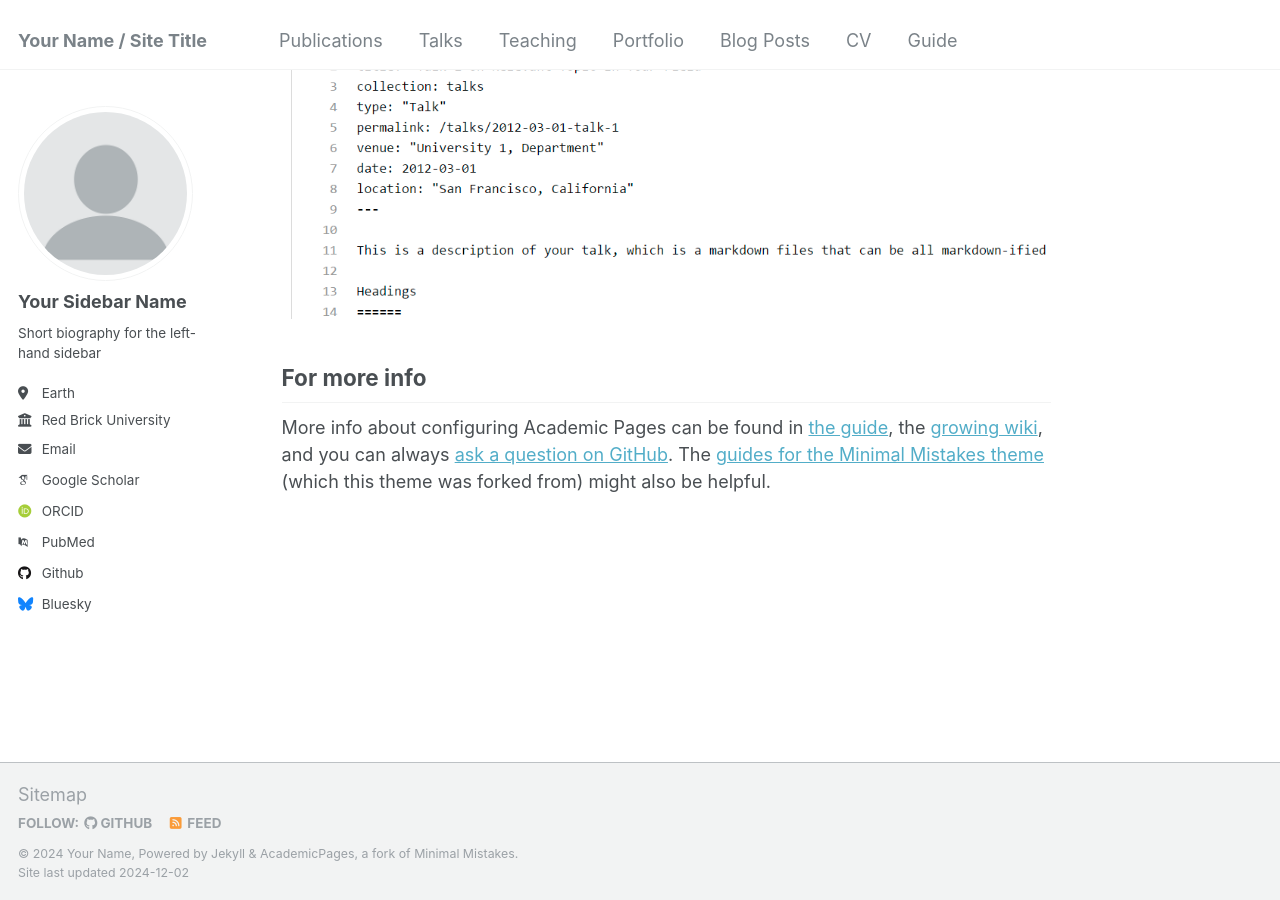
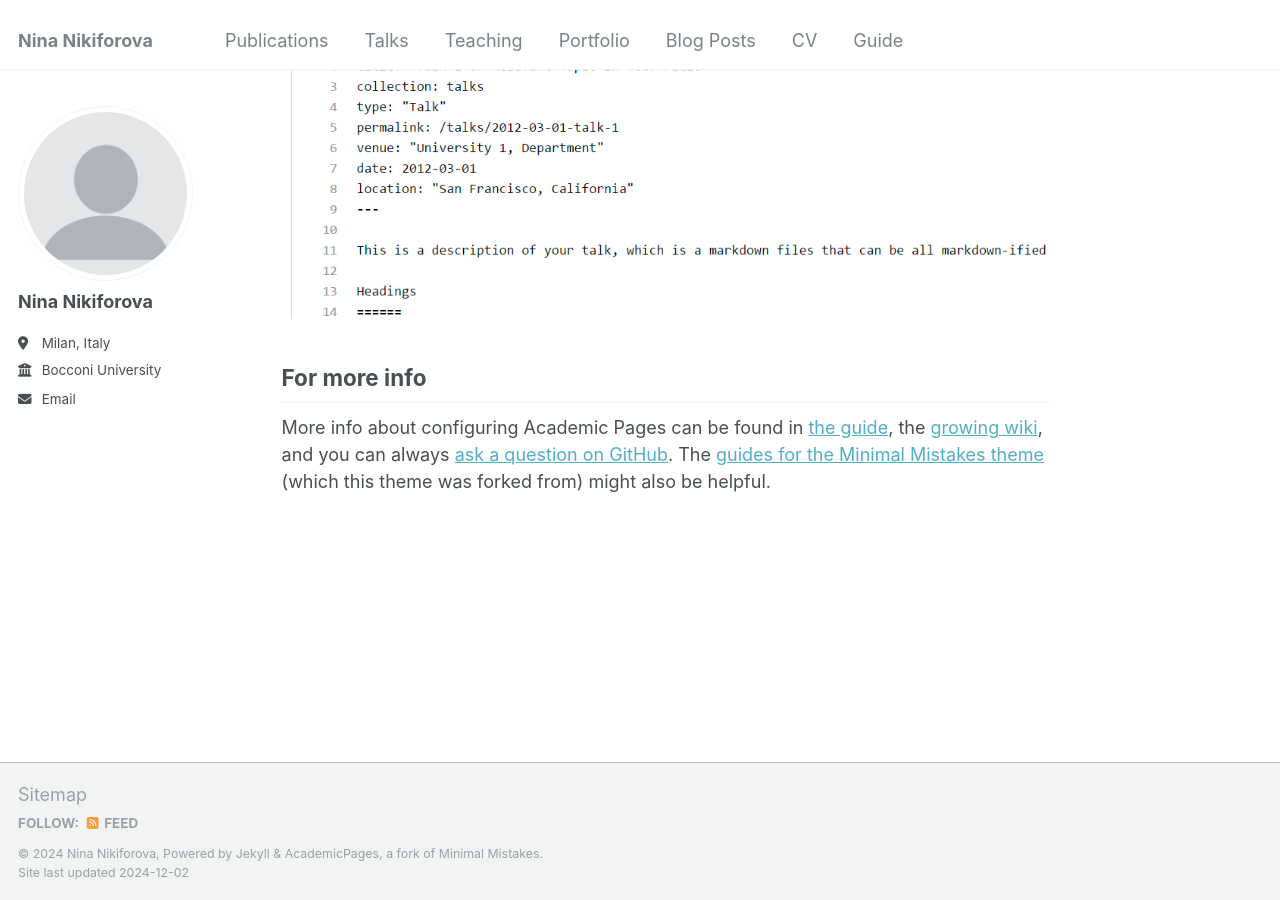
Before and after one commit to nikiforovanina/ninanikiforova, a Jekyll site: the page built from _pages/about.md, in a window 1280 px wide and 900 px high, scrolled down 2643 px. Built offline with Jekyll 4.4.1, drawn with Linux system fonts in a browser that asks for light colours; some web fonts are replaced.

Commit message:
Update _config.yml

```diff
--- a/_config.yml
+++ b/_config.yml
@@ -8,11 +8,11 @@
 
 # Basic Site Settings
 locale                   : "en-US"
-title                    : "Your Name / Site Title"
+title                    : "Nina Nikiforova"
 title_separator          : "-"
-name                     : &name "Your Name"
-description              : &description "personal description"
-url                      : https://academicpages.github.io # the base hostname & protocol for your site e.g. "https://[your GitHub username].github.io"
+name                     : &name "Nina Nikiforova"
+description              : &description "Hi! I am a fourth year PhD Student in Economics at Bocconi University. My research interests are in the fields of political economy and applied industrial organization."
+url                      : https://ninanikiforova.github.io # the base hostname & protocol for your site e.g. "https://[your GitHub username].github.io"
 baseurl                  : "" # the subpath of your site, e.g. "/blog"
 repository               : "academicpages/academicpages.github.io"
 
@@ -22,21 +22,21 @@ repository               : "academicpages/academicpages.github.io"
 author:
   # Biographic information
   avatar           : "profile.png"
-  name             : "Your Sidebar Name"
+  name             : "Nina Nikiforova"
   pronouns         : # example: "she/her"
-  bio              : "Short biography for the left-hand sidebar"
-  location         : "Earth"
-  employer         : "Red Brick University"
+  bio              : ""
+  location         : "Milan, Italy"
+  employer         : "Bocconi University"
   uri              : # URL
-  email            : "none@example.org"
+  email            : "nina.nikiforova@phd.unibocconi.it"
 
   # Academic websites
   arxiv            : # URL - Update with the correct link to your profile
-  googlescholar    : "https://scholar.google.com/citations?user=PS_CX0AAAAAJ"
+  googlescholar    : #"https://scholar.google.com/citations?user=PS_CX0AAAAAJ"
   impactstory      : # URL
-  orcid            : "http://orcid.org/yourorcidurl"
+  orcid            : #"http://orcid.org/yourorcidurl"
   semantic         : # URL
-  pubmed           : "https://www.ncbi.nlm.nih.gov/pubmed/?term=john+snow"
+  pubmed           : #"https://www.ncbi.nlm.nih.gov/pubmed/?term=john+snow"
   researchgate     : # URL
   scopus           : # URL
 
@@ -44,12 +44,12 @@ author:
   bitbucket        : # Username - Update with your username on the site
   codepen          : # Username
   dribbble         : # Username
-  github           : "academicpages"
+  github           : #"academicpages"
   kaggle           : # Username
   stackoverflow    : # User number or user number and name (i.e., use "1" or "1/jeff-atwood")
 
   # Social media
-  bluesky          : "bsky.app" # Replace this with you Bluesky username
+  bluesky          : #"bsky.app" # Replace this with you Bluesky username
   facebook         : # Username
   flickr           : # Username
   foursquare       : # Username
@@ -119,36 +119,6 @@ staticman:
 atom_feed:
   hide                   : false     # change to true to hide the RSS feed in the footer
   path                   : # blank (default) uses feed.xml
-
-
-# SEO Related
-google_site_verification :
-bing_site_verification   :
-alexa_site_verification  :
-yandex_site_verification :
-
-
-# Social Sharing
-twitter:
-  username               : &twitter
-facebook:
-  username               :
-  app_id                 :
-  publisher              :
-og_image                 :  # Open Graph/Twitter default site image
-# For specifying social profiles
-# - https://developers.google.com/structured-data/customize/social-profiles
-social:
-  type                   : # Person or Organization (defaults to Person)
-  name                   : # If the user or organization name differs from the site's name
-  links: # An array of links to social media profiles
-
-
-# Analytics
-analytics:
-  provider               :  "false" # false (default), "google", "google-universal", "google-analytics-4", "custom"
-  google:
-    tracking_id          :
 
 
 # Reading Files
```
